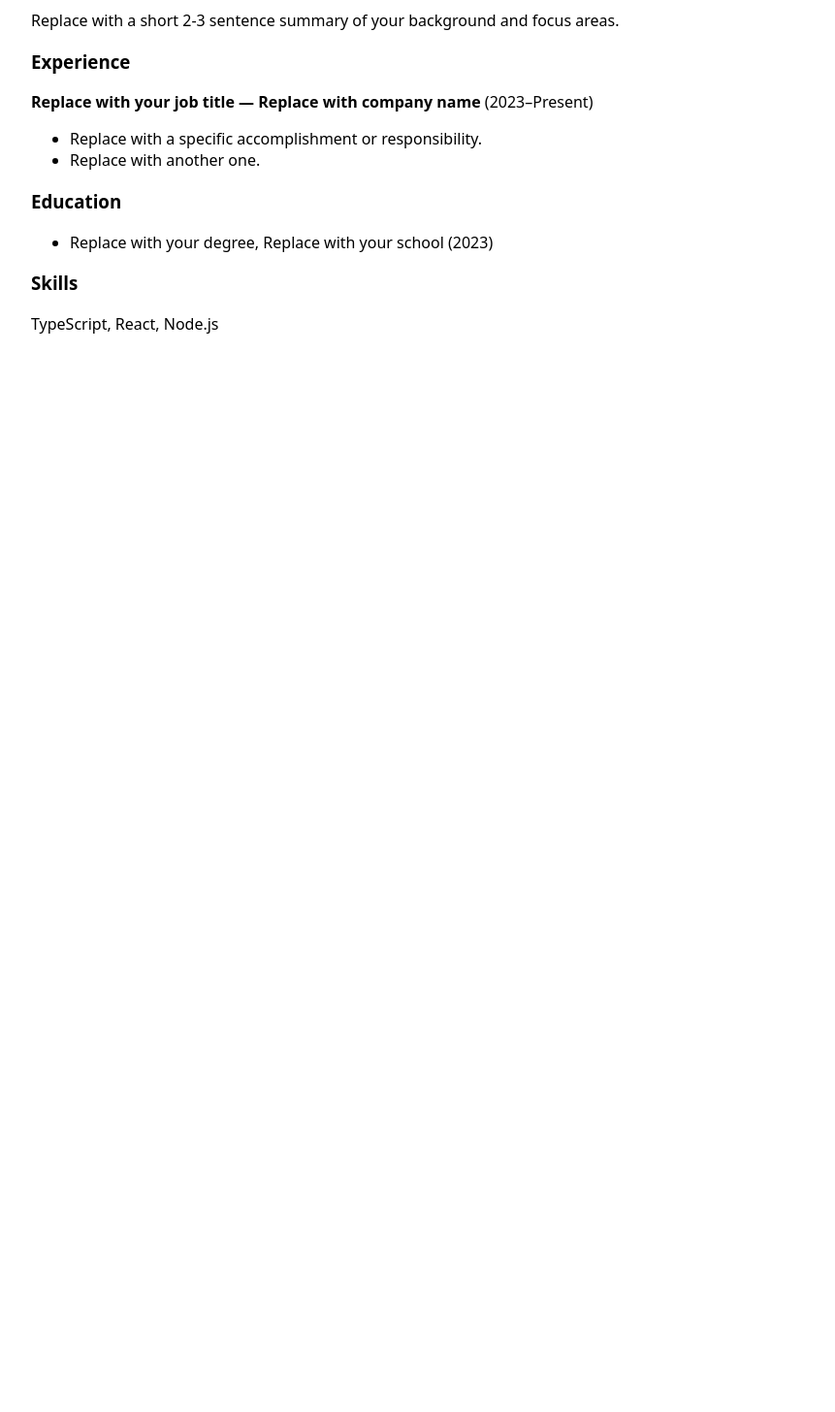
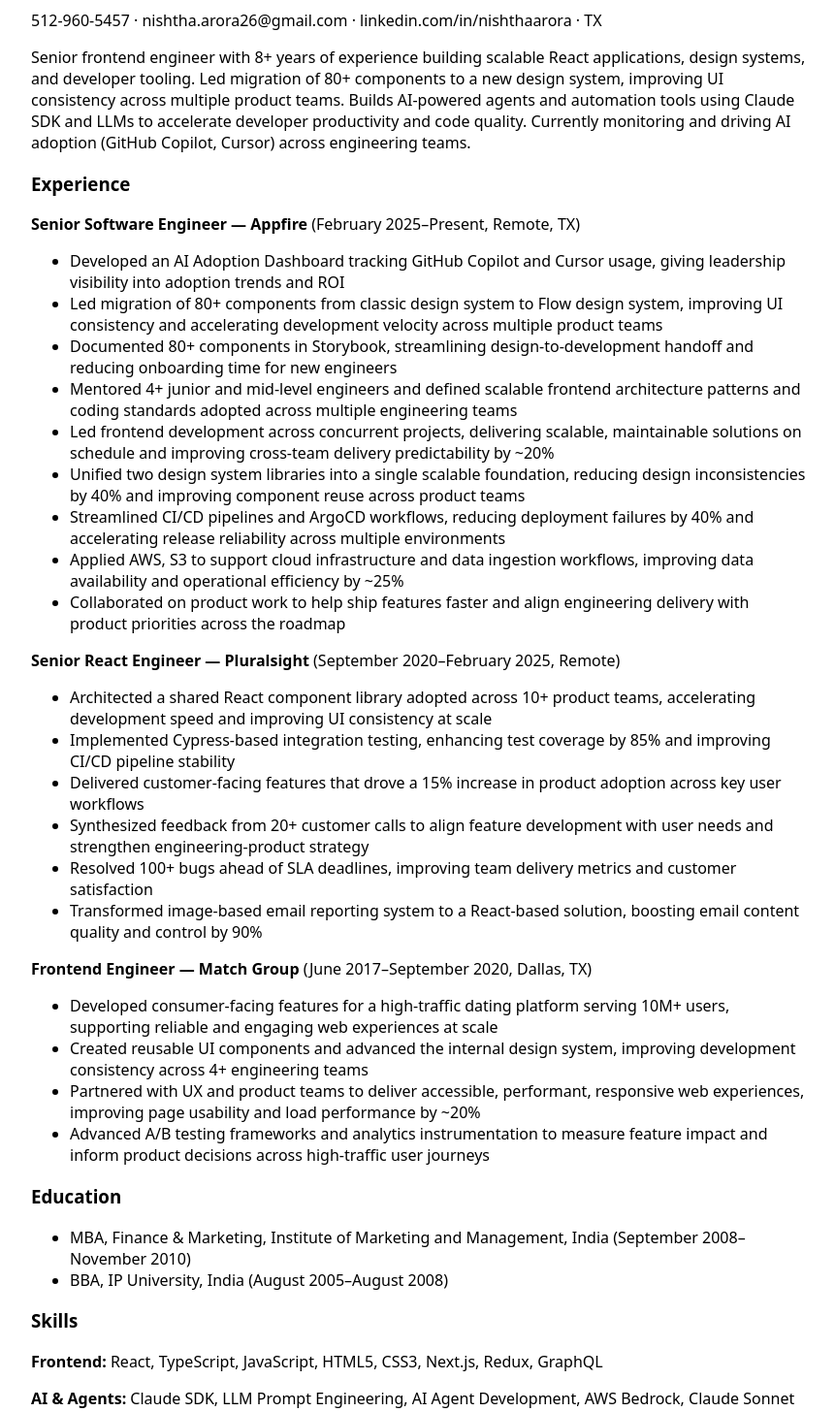
Before and after one commit to nishthaarora/nishtha-portfolio, a Next.js app: page /resume in a window 1280 px wide. Shown: the part 240-1696 px from the top of the page at 97% size, without its empty margins (208-1069 px from the left). Before the commit the page ends 800 px from the top, so only its background shows below. Built offline with nearby package versions, Linux system fonts and the light colour scheme.

Commit message:
Populate real resume and project content

```diff
--- a/components/ProjectCard.tsx
+++ b/components/ProjectCard.tsx
@@ -5,6 +5,11 @@
     <div style={{ border: "1px solid #ccc", borderRadius: 8, padding: "1rem" }}>
       <h3>{project.title}</h3>
       <p>{project.description}</p>
+      <ul>
+        {project.highlights.map((highlight) => (
+          <li key={highlight}>{highlight}</li>
+        ))}
+      </ul>
       <p>{project.tech.join(", ")}</p>
       {project.link && (
         <a href={project.link} target="_blank" rel="noreferrer">
--- a/components/ResumeSection.tsx
+++ b/components/ResumeSection.tsx
@@ -5,6 +5,10 @@
     <div>
       <h1>{resume.name}</h1>
       <h2>{resume.title}</h2>
+      <p>
+        {resume.contact.phone} · {resume.contact.email} · {resume.contact.linkedin} ·{" "}
+        {resume.contact.location}
+      </p>
       <p>{resume.summary}</p>
 
       <h3>Experience</h3>
@@ -13,7 +17,7 @@
           <strong>
             {job.title} — {job.company}
           </strong>{" "}
-          ({job.start}–{job.end})
+          ({job.start}–{job.end}, {job.location})
           <ul>
             {job.highlights.map((highlight) => (
               <li key={highlight}>{highlight}</li>
@@ -26,13 +30,17 @@
       <ul>
         {resume.education.map((edu) => (
           <li key={`${edu.school}-${edu.degree}`}>
-            {edu.degree}, {edu.school} ({edu.year})
+            {edu.degree}, {edu.school} ({edu.start}–{edu.end})
           </li>
         ))}
       </ul>
 
       <h3>Skills</h3>
-      <p>{resume.skills.join(", ")}</p>
+      {resume.skills.map((group) => (
+        <p key={group.category}>
+          <strong>{group.category}:</strong> {group.items.join(", ")}
+        </p>
+      ))}
     </div>
   );
 }
--- a/data/resume.ts
+++ b/data/resume.ts
@@ -1,6 +1,7 @@
 export type ResumeExperience = {
   title: string;
   company: string;
+  location: string;
   start: string;
   end: string;
   highlights: string[];
@@ -9,41 +10,109 @@
 export type ResumeEducation = {
   school: string;
   degree: string;
-  year: string;
+  start: string;
+  end: string;
+};
+
+export type SkillGroup = {
+  category: string;
+  items: string[];
 };
 
 export type Resume = {
   name: string;
   title: string;
+  contact: {
+    phone: string;
+    email: string;
+    linkedin: string;
+    location: string;
+  };
   summary: string;
   experience: ResumeExperience[];
   education: ResumeEducation[];
-  skills: string[];
+  skills: SkillGroup[];
 };
 
 export const resume: Resume = {
   name: "Nishtha Arora",
-  title: "Software Engineer",
+  title: "Senior Software Engineer",
+  contact: {
+    phone: "512-960-5457",
+    email: "nishtha.arora26@gmail.com",
+    linkedin: "linkedin.com/in/nishthaarora",
+    location: "TX",
+  },
   summary:
-    "Replace with a short 2-3 sentence summary of your background and focus areas.",
+    "Senior frontend engineer with 8+ years of experience building scalable React applications, design systems, and developer tooling. Led migration of 80+ components to a new design system, improving UI consistency across multiple product teams. Builds AI-powered agents and automation tools using Claude SDK and LLMs to accelerate developer productivity and code quality. Currently monitoring and driving AI adoption (GitHub Copilot, Cursor) across engineering teams.",
   experience: [
     {
-      title: "Replace with your job title",
-      company: "Replace with company name",
-      start: "2023",
+      title: "Senior Software Engineer",
+      company: "Appfire",
+      location: "Remote, TX",
+      start: "February 2025",
       end: "Present",
       highlights: [
-        "Replace with a specific accomplishment or responsibility.",
-        "Replace with another one.",
+        "Developed an AI Adoption Dashboard tracking GitHub Copilot and Cursor usage, giving leadership visibility into adoption trends and ROI",
+        "Led migration of 80+ components from classic design system to Flow design system, improving UI consistency and accelerating development velocity across multiple product teams",
+        "Documented 80+ components in Storybook, streamlining design-to-development handoff and reducing onboarding time for new engineers",
+        "Mentored 4+ junior and mid-level engineers and defined scalable frontend architecture patterns and coding standards adopted across multiple engineering teams",
+        "Led frontend development across concurrent projects, delivering scalable, maintainable solutions on schedule and improving cross-team delivery predictability by ~20%",
+        "Unified two design system libraries into a single scalable foundation, reducing design inconsistencies by 40% and improving component reuse across product teams",
+        "Streamlined CI/CD pipelines and ArgoCD workflows, reducing deployment failures by 40% and accelerating release reliability across multiple environments",
+        "Applied AWS, S3 to support cloud infrastructure and data ingestion workflows, improving data availability and operational efficiency by ~25%",
+        "Collaborated on product work to help ship features faster and align engineering delivery with product priorities across the roadmap",
+      ],
+    },
+    {
+      title: "Senior React Engineer",
+      company: "Pluralsight",
+      location: "Remote",
+      start: "September 2020",
+      end: "February 2025",
+      highlights: [
+        "Architected a shared React component library adopted across 10+ product teams, accelerating development speed and improving UI consistency at scale",
+        "Implemented Cypress-based integration testing, enhancing test coverage by 85% and improving CI/CD pipeline stability",
+        "Delivered customer-facing features that drove a 15% increase in product adoption across key user workflows",
+        "Synthesized feedback from 20+ customer calls to align feature development with user needs and strengthen engineering-product strategy",
+        "Resolved 100+ bugs ahead of SLA deadlines, improving team delivery metrics and customer satisfaction",
+        "Transformed image-based email reporting system to a React-based solution, boosting email content quality and control by 90%",
+      ],
+    },
+    {
+      title: "Frontend Engineer",
+      company: "Match Group",
+      location: "Dallas, TX",
+      start: "June 2017",
+      end: "September 2020",
+      highlights: [
+        "Developed consumer-facing features for a high-traffic dating platform serving 10M+ users, supporting reliable and engaging web experiences at scale",
+        "Created reusable UI components and advanced the internal design system, improving development consistency across 4+ engineering teams",
+        "Partnered with UX and product teams to deliver accessible, performant, responsive web experiences, improving page usability and load performance by ~20%",
+        "Advanced A/B testing frameworks and analytics instrumentation to measure feature impact and inform product decisions across high-traffic user journeys",
       ],
     },
   ],
   education: [
     {
-      school: "Replace with your school",
-      degree: "Replace with your degree",
-      year: "2023",
+      school: "Institute of Marketing and Management, India",
+      degree: "MBA, Finance & Marketing",
+      start: "September 2008",
+      end: "November 2010",
+    },
+    {
+      school: "IP University, India",
+      degree: "BBA",
+      start: "August 2005",
+      end: "August 2008",
     },
   ],
-  skills: ["TypeScript", "React", "Node.js"],
+  skills: [
+    { category: "Frontend", items: ["React", "TypeScript", "JavaScript", "HTML5", "CSS3", "Next.js", "Redux", "GraphQL"] },
+    { category: "AI & Agents", items: ["Claude SDK", "LLM Prompt Engineering", "AI Agent Development", "AWS Bedrock", "Claude Sonnet 4.6", "Amazon Titan Embeddings", "RAG Pipelines", "Agentic Tool Calling", "MCP", "FastMCP", "ChromaDB", "LangChain Text Splitters"] },
+    { category: "Testing & Observability", items: ["Cypress", "Playwright", "React Testing Library", "Datadog (RUM)", "Jest"] },
+    { category: "Backend / Platform", items: ["Node.js", "FastAPI", "REST APIs", "GraphQL APIs", "AWS", "S3", "Bedrock", "ArgoCD", "SQL"] },
+    { category: "Tools & Platform", items: ["Git", "GitHub", "CI/CD", "GitHub Actions", "Figma", "Storybook", "Jira", "Docker"] },
+    { category: "Languages", items: ["TypeScript", "JavaScript", "Python", "HTML", "CSS"] },
+  ],
 };
```
Also changed, not shown: data/projects.ts (+22 -4 lines), lib/formatResumeForPrompt.ts (+7 -3 lines).
